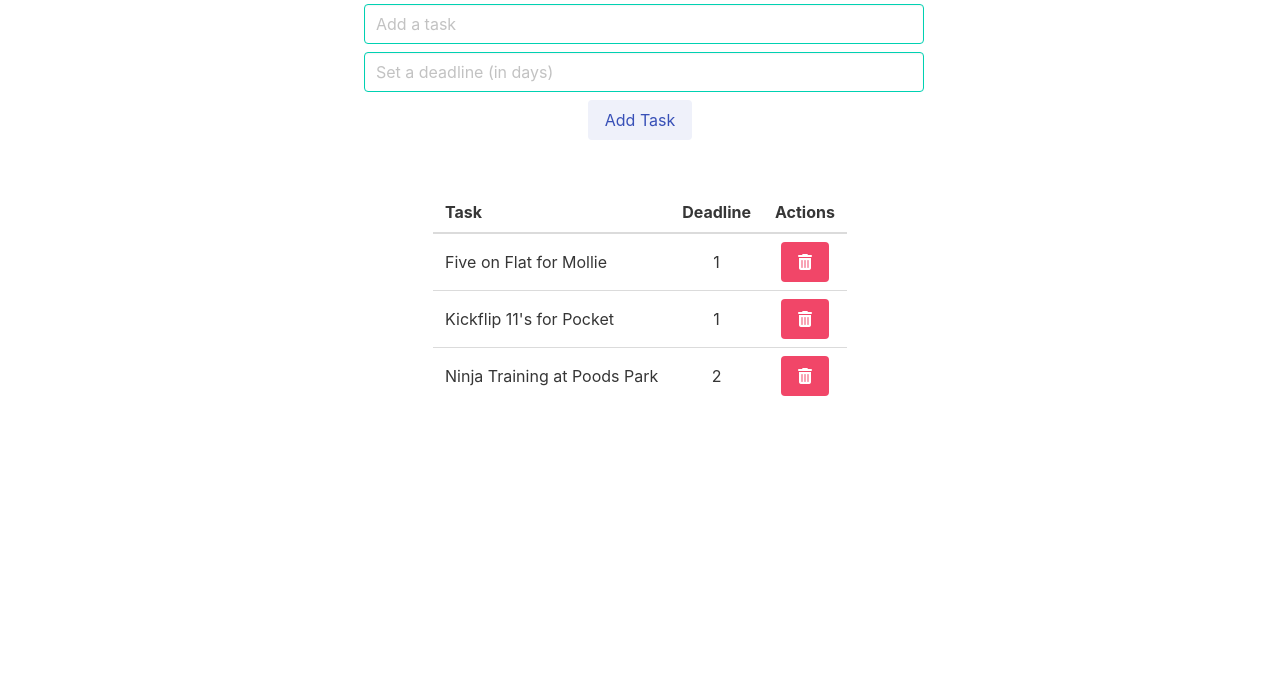
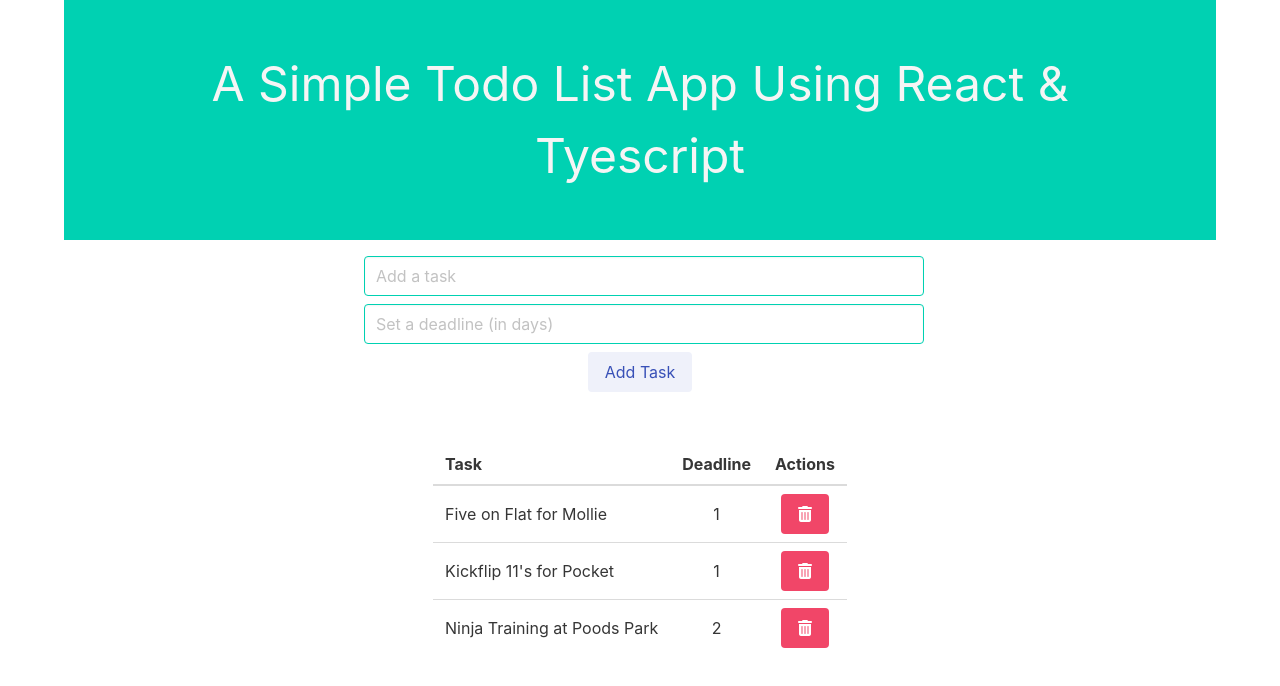
Before and after one commit to chunloy/todo-list, a React (Create React App) app: page / in a window 1280 px wide. Shown: the top 686 px of the page. Built offline with nearby package versions, Linux system fonts and the light colour scheme; the HTML template or start-up script is replaced by a standard one.

Commit message:
Implement header

```diff
--- a/src/App.tsx
+++ b/src/App.tsx
@@ -1,5 +1,6 @@
 import React, {useState} from 'react';
 import {Task, AddTask, CompleteTask, HandleChange} from './interfaces';
+import Header from './components/Header';
 import Form from "./components/Form"
 import TodoList from './components/TodoList';
 import './App.css';
@@ -40,6 +41,7 @@ function App() {
 
   return (
     <div className="container">
+      <Header/>
       <Form
         task={task}
         deadline={deadline}
--- a/src/components/Form.tsx
+++ b/src/components/Form.tsx
@@ -2,7 +2,7 @@ import { FormProps } from "../interfaces";
 
 const Form = ({task, deadline, handleChange, addTask}: FormProps) => {
   return (
-    <div className="is-flex is-justify-content-center">
+    <div className="is-flex is-justify-content-center mt-3">
       <form onSubmit={e => e.preventDefault()}>
         <input
           className="input is-primary m-1"
--- /dev/null
+++ b/src/components/Header.css
@@ -0,0 +1,7 @@
+header {
+  text-align: center;
+  background-color: #00d1b2;
+  padding: 3rem;
+  font-size: 3rem;
+  color: whitesmoke
+}
--- /dev/null
+++ b/src/components/Header.tsx
@@ -0,0 +1,10 @@
+import "./Header.css"
+const Header = () => {
+  return (
+    <header>
+      A Simple Todo List App Using React & Tyescript
+    </header>
+  );
+};
+
+export default Header;
```
